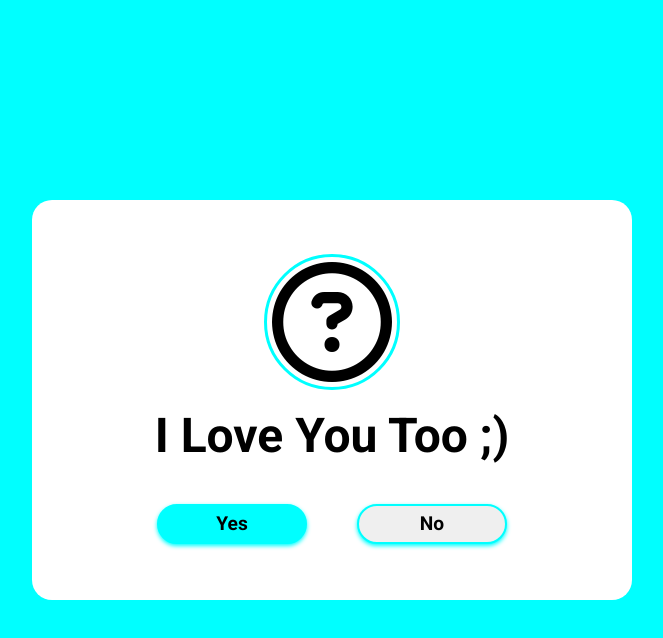
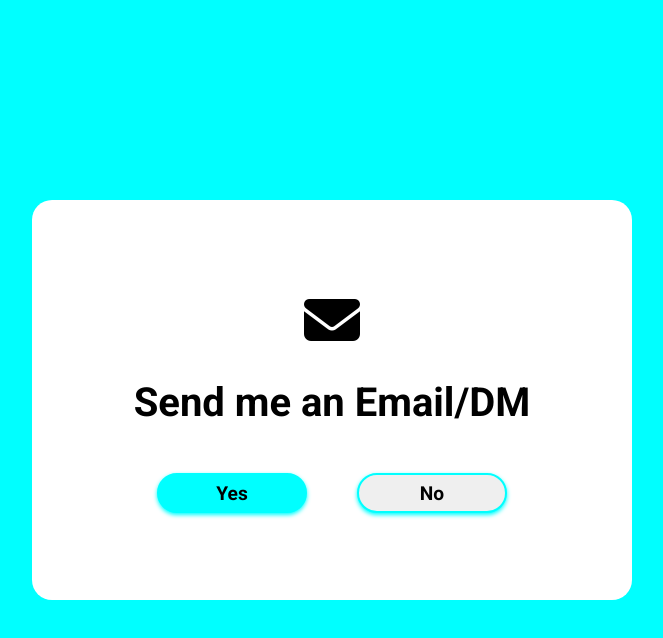
Before and after one commit to Petermwansa/Escaping-Cursor, a plain HTML site: page index.html in a window 1280 px wide. Both pictures are taken after a click on the button "Yes". Shown: the whole page, without its empty margins (308-971 px from the left). Drawn offline with Linux system fonts and the light colour scheme.

Commit message:
Add the extra fun and ready to be posted

```diff
--- a/index.html
+++ b/index.html
@@ -9,8 +9,8 @@
 </head>
 <body>
     <div class="wrapper">
-        <i class="fa-regular fa-circle-question"></i>
-        <h2 class="question">Do you love me?</h2>
+        <i class="fa-solid fa-bell"></i>
+        <h2 class="question">You need a Profession Website <br> for your Business</h2>
         <div class="btn-group">
             <button class="yes-btn">Yes</button>
             <button class="no-btn">No</button>
--- a/index.js
+++ b/index.js
@@ -2,13 +2,17 @@ const wrapper = document.querySelector('.wrapper');
 const question = document.querySelector('.question');
 const yesBtn = document.querySelector('.yes-btn');
 const noBtn = document.querySelector('.no-btn');
+const questionMark = document.querySelector('.fa-solid');
 
 
 const wrapperRect = wrapper.getBoundingClientRect();
 const noBtnRect = noBtn.getBoundingClientRect();
 
 yesBtn.addEventListener('click', () => {
-    question.innerHTML = 'I Love You Too ;)';
+    question.innerHTML = 'Send me an Email/DM';
+    question.style.fontSize = '2.5em';
+    questionMark.classList.remove('fa-bell');
+    questionMark.classList.add('fa-envelope');
 
 })
 
--- a/style.css
+++ b/style.css
@@ -28,18 +28,21 @@ body {
 }
 
 i {
-    font-size: 7.5em;
+    font-size: 3.5em;
     color: #000000;
     border: 5px solid transparent;
-    outline: 3px solid #00ffff;
     border-radius: 50%;
 }
 
 h2 {
-    font-size: 3em;
+    font-size: 1.5em;
     color: #000000;
-    margin: 20px 0;
+    margin: 20px auto;
+    align-items: center;
+    text-align: center;
+    line-height: 1.5em;
 }
+
 
 .btn-group {
     width: 100%;
```
